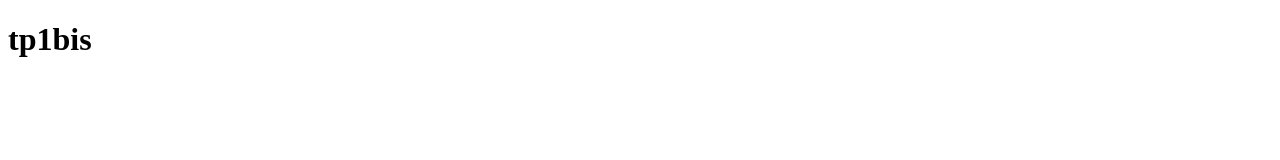
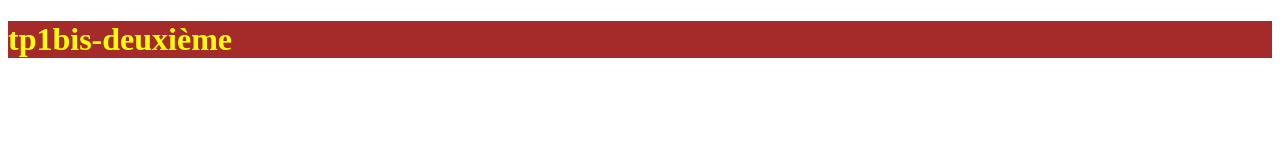
Before and after one commit to lilyup888/tp1bis, a plain HTML site: page index.html in a window 1280 px wide. Drawn offline with Linux system fonts and the light colour scheme.

Commit message:
mon deuxième commit

```diff
--- a/index.html
+++ b/index.html
@@ -3,11 +3,10 @@
 <head>
     <meta charset="UTF-8">
     <meta name="viewport" content="width=device-width, initial-scale=1.0">
+    <link rel="stylesheet" href="style.css">
     <title>Document</title>
 </head>
 <body>
-    <h1>tp1bis
-
-    </h1>
+    <h1>tp1bis-deuxième</h1>
 </body>
 </html>
```
